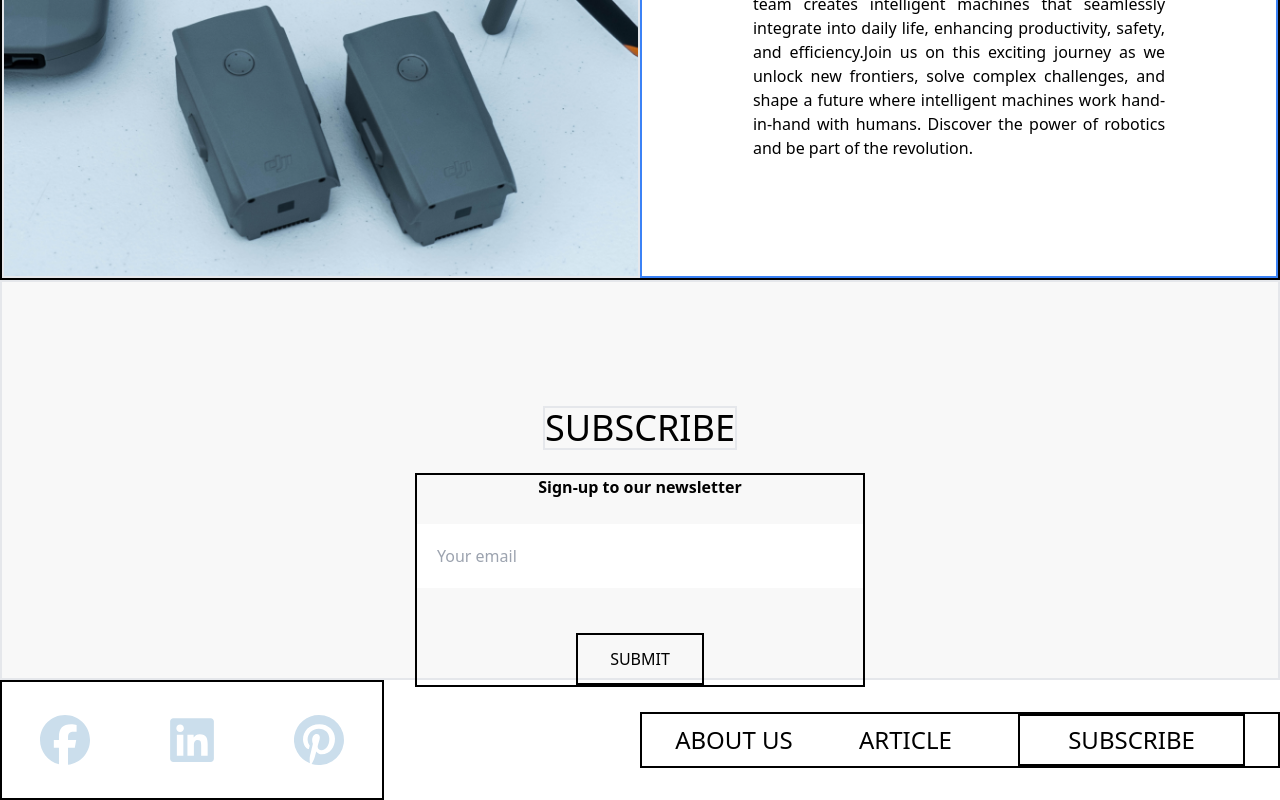
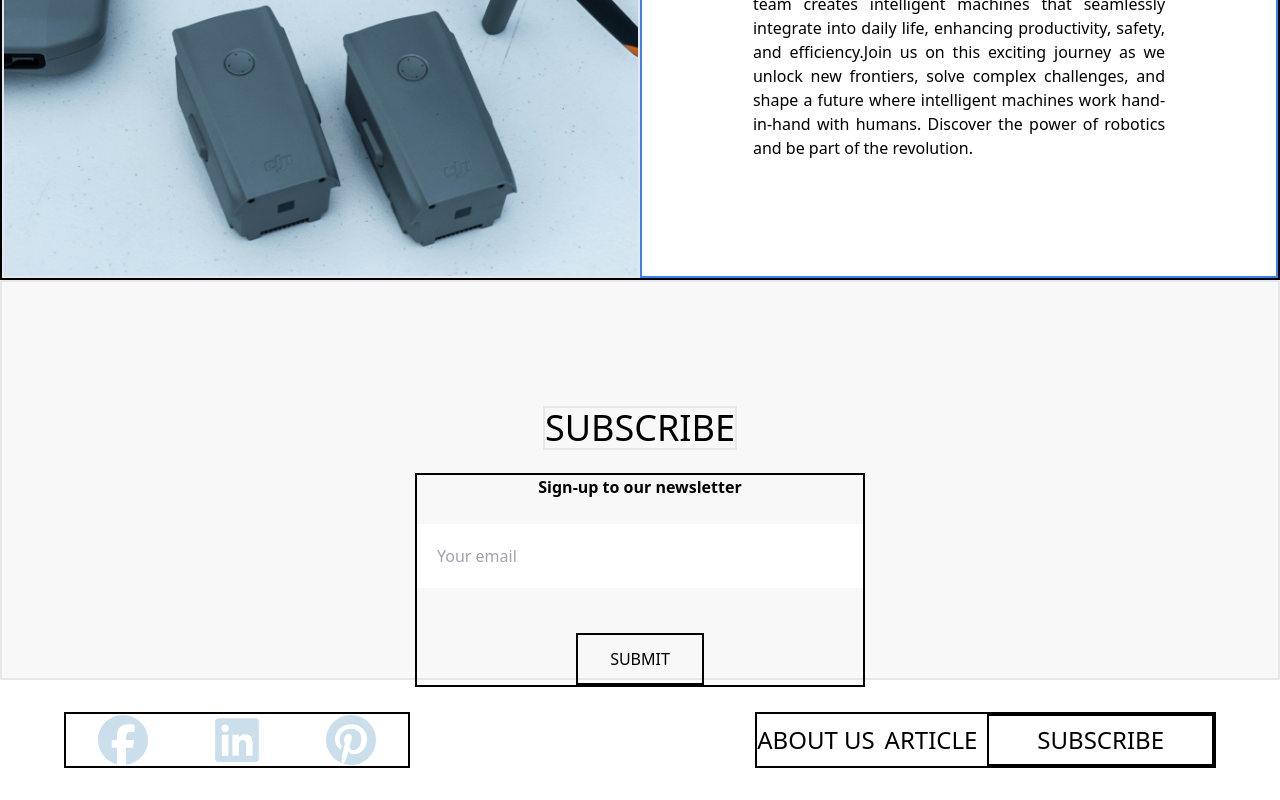
Before and after one commit to ThembaMtshelwane/assignment-1, a React (Vite) app: page / in a window 1280 px wide. Shown: the part 2140-2940 px from the top of the page. Built offline with nearby package versions, Linux system fonts and the light colour scheme.

Commit message:
Footer update

```diff
--- a/src/Components/FooterSection/FooterSection.jsx
+++ b/src/Components/FooterSection/FooterSection.jsx
@@ -4,8 +4,9 @@ import { BsPinterest } from "react-icons/bs";
 
 function FooterSection() {
   return (
-    <footer className="h-[15vh] flex flex-col justify-center items-center bg-white sm:text-2xl sm:flex-row-reverse md:justify-between">
-      <section className="border-2 border-black uppercase flex items-center justify-around w-[90%] mx-auto md:w-[50%] md:mx-0 max-w-[750px]">
+    <footer className="h-[15vh] flex flex-col justify-center items-center bg-white">
+      <section className="flex  sm:w-[90%] max-w-[1560px] items-center mx-auto sm:text-2xl sm:flex-row-reverse md:justify-between">
+        <section className="border-2 border-black uppercase flex items-center justify-between w-[90%] mx-auto md:w-[40%] md:mx-0 max-w-[750px]">
           <a href="#">about us</a>
           <a href="#">article</a>
           <a
@@ -28,6 +29,7 @@ function FooterSection() {
             <BsPinterest className="text-secondary scale-[2.5]" />
           </a>
         </section>
+      </section>
     </footer>
   );
 }
```
Lines whose indentation alone changed are shown as unchanged.
